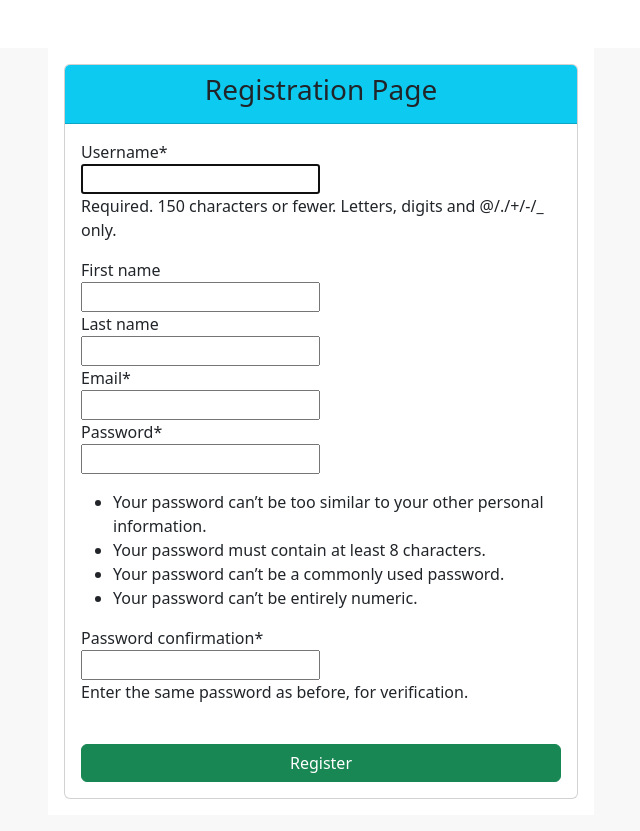
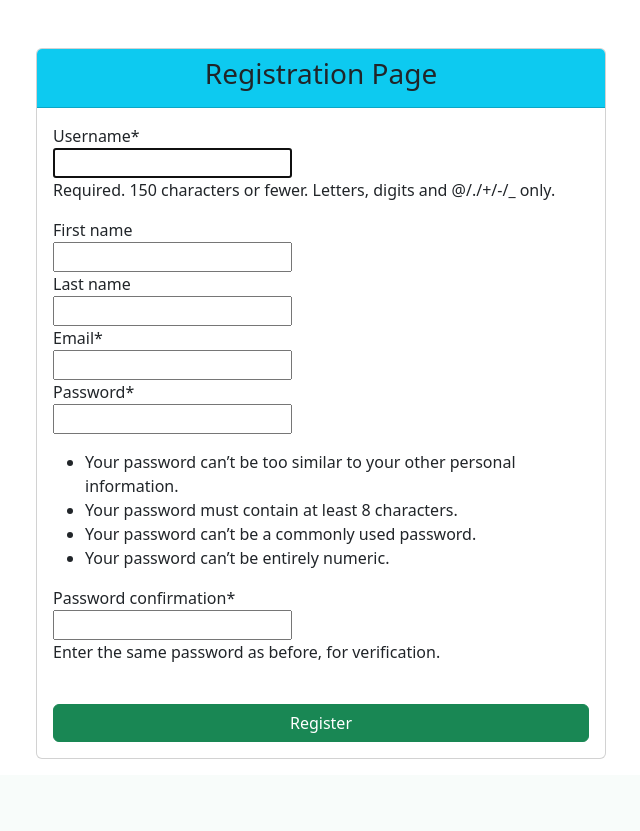
Before and after one commit to Vix1209/VixInventory, a Django app: page /register in a window 1280 px wide. Shown: the part 78-909 px from the top of the page, without its empty margins (319-959 px from the left). After the commit the page ends 837 px from the top, so only its background shows below. Run offline with Django 3.2, Linux system fonts and the light colour scheme; some libraries are stand-ins or nearby versions.

```diff
--- a/dashboard/views.py
+++ b/dashboard/views.py
@@ -38,9 +38,9 @@ def index(request):
     if request.method == 'POST':
         forms = OrderForm(request.POST)
         if forms.is_valid():
-            instance =  forms.save(commit=False)
-            instance.staff = request.user
-            instance.save()
+            instance =  forms.save(commit=False) #this line of code "commit = False" does a very crucuial task of pausing the save() method process from occuring
+            instance.staff = request.user # That is to allow this line of code w=to run successfully. This line assigns the currently authenticated user 'request.user' to the particular order it was created from
+            instance.save() # then and only then can this the form (instance) be saved
             return redirect('dashboard-index')
     else:
         forms = OrderForm()
--- a/templates/dashboard/orders.html
+++ b/templates/dashboard/orders.html
@@ -9,10 +9,8 @@
         {% include 'partials/topnav.html' %}
 
         <div class="row ">
-            <div class="col-md-2">
 
-            </div>
-            <div class="col-md-8 mt-3">
+            <div class="col mt-3 p-0">
                 <table class="table dark-color">
                     <thead class="bg-info">
                         <tr>
@@ -42,9 +40,7 @@
 
                   </table>
             </div>
-            <div class="col-md-2">
 
-            </div>
         </div>
     </div>
     <!-- table ends  -->
--- a/templates/dashboard/staff-index.html
+++ b/templates/dashboard/staff-index.html
@@ -37,6 +37,7 @@
                                 <th scope="col">Product</th>
                                 <th scope="col">Category</th>
                                 <th scope="col">Quantity</th>
+                                <th scope="col">Date</th>
                             </tr>
                         </thead>
                         <tbody>
@@ -48,6 +49,9 @@
                                 <td>
                                   {{order.order_quantity}}
                                 </td>
+                                <td>
+                                  {{order.date}}
+                                </td>
                             </tr>
                             {% endif %}
                             {% endfor %}
--- a/templates/user/register.html
+++ b/templates/user/register.html
@@ -8,10 +8,10 @@
 
    <div class="container">
 
-        <div class="row mt-5 dark-color">
-            <div class="col-md-6 offset-md-3 mb-3">
+        <div class="row mt-5 ">
+            <div class="col-md-6 offset-md-3 mb-3 dark-color p-0">
 
-                <div class="bg-white p-3">
+                <div class="bg-white">
                     <div class="card">
                         <div class="card-header text-center bg-info">
                             <h3>Registration Page</h3>
```
Also changed, not shown: db.sqlite3.
